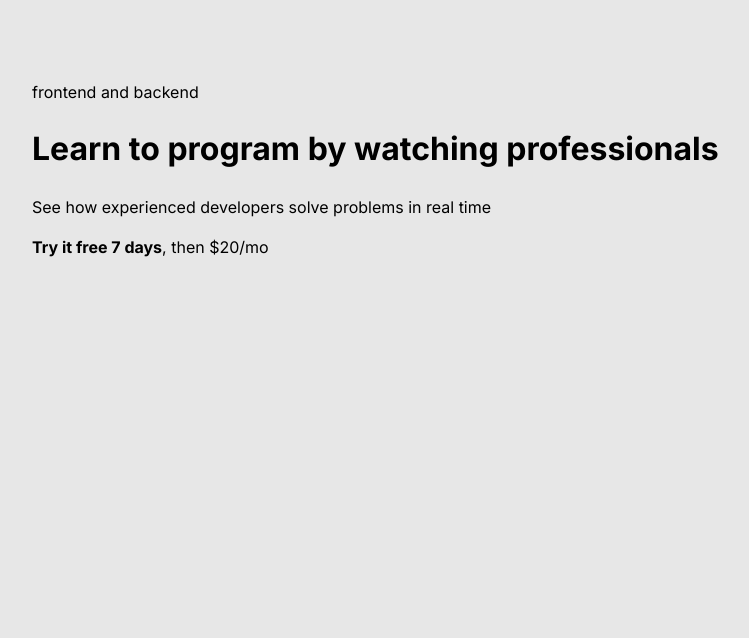
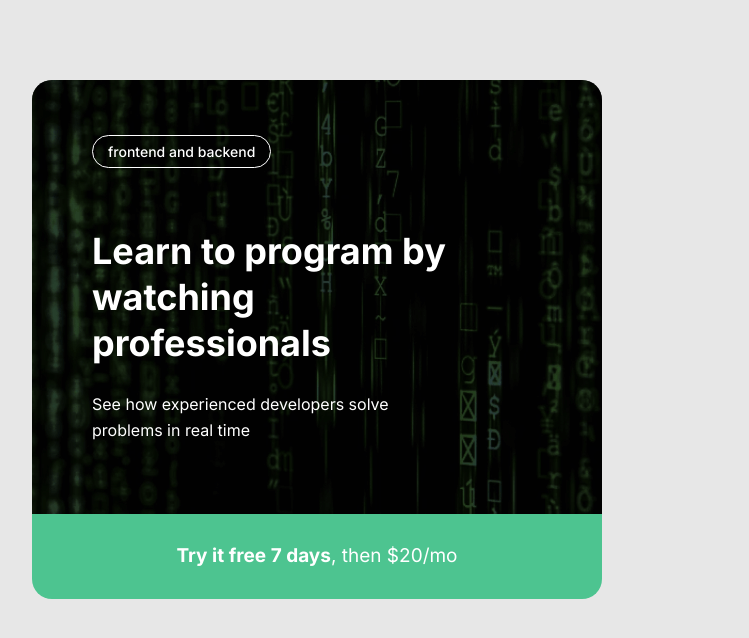
Before and after one commit to thtflx/intro-form, a plain HTML site: page index.html in a window 1280 px wide. Shown: the whole page, without its empty margins (32-781 px from the left). Drawn offline with Linux system fonts and the light colour scheme.

Commit message:
Add hero styles

```diff
--- a/css/styles.css
+++ b/css/styles.css
@@ -61,3 +61,70 @@ img {
     padding-bottom: 80px;
     flex-grow: 1;
 }
+
+
+/* HERO */
+
+.intro-page {
+    display: flex;
+}
+
+.hero {
+    --text-color: #fff;
+    display: flex;
+    flex-direction: column;
+    width: 100%;
+    max-width: 570px;
+    border-radius: 20px;
+    overflow: hidden;
+    color: var(--text-color);
+}
+
+.hero-main {
+    flex-grow: 1;
+    padding: 55px 60px;
+    display: flex;
+    flex-direction: column;
+    align-items: flex-start;
+    background-color: #555;
+    /* straxovka */
+    background-image: url("../img/bg.png");
+    background-size: cover;
+    background-position: center center;
+    background-repeat: no-repeat;
+}
+
+.hero-badge {
+    padding: 5px 15px;
+    border-radius: 41px;
+    margin-top: 0;
+    margin-bottom: 60px;
+    border: 1px solid var(--text-color);
+    font-size: 14px;
+    font-weight: 500;
+}
+
+.hero-heading {
+    width: 389px;
+    margin-top: 0;
+    margin-bottom: 25px;
+    font-size: 36px;
+    font-weight: 700;
+    line-height: 46px;
+}
+
+.hero-text {
+    width: 347px;
+    margin-top: 0;
+    font-size: 16px;
+    font-weight: 400;
+    line-height: 26px;
+}
+
+.hero-bottom {
+    padding: 28px;
+    background-color: var(--green);
+    justify-content: center;
+    text-align: center;
+    font-size: 19px;
+}
```
